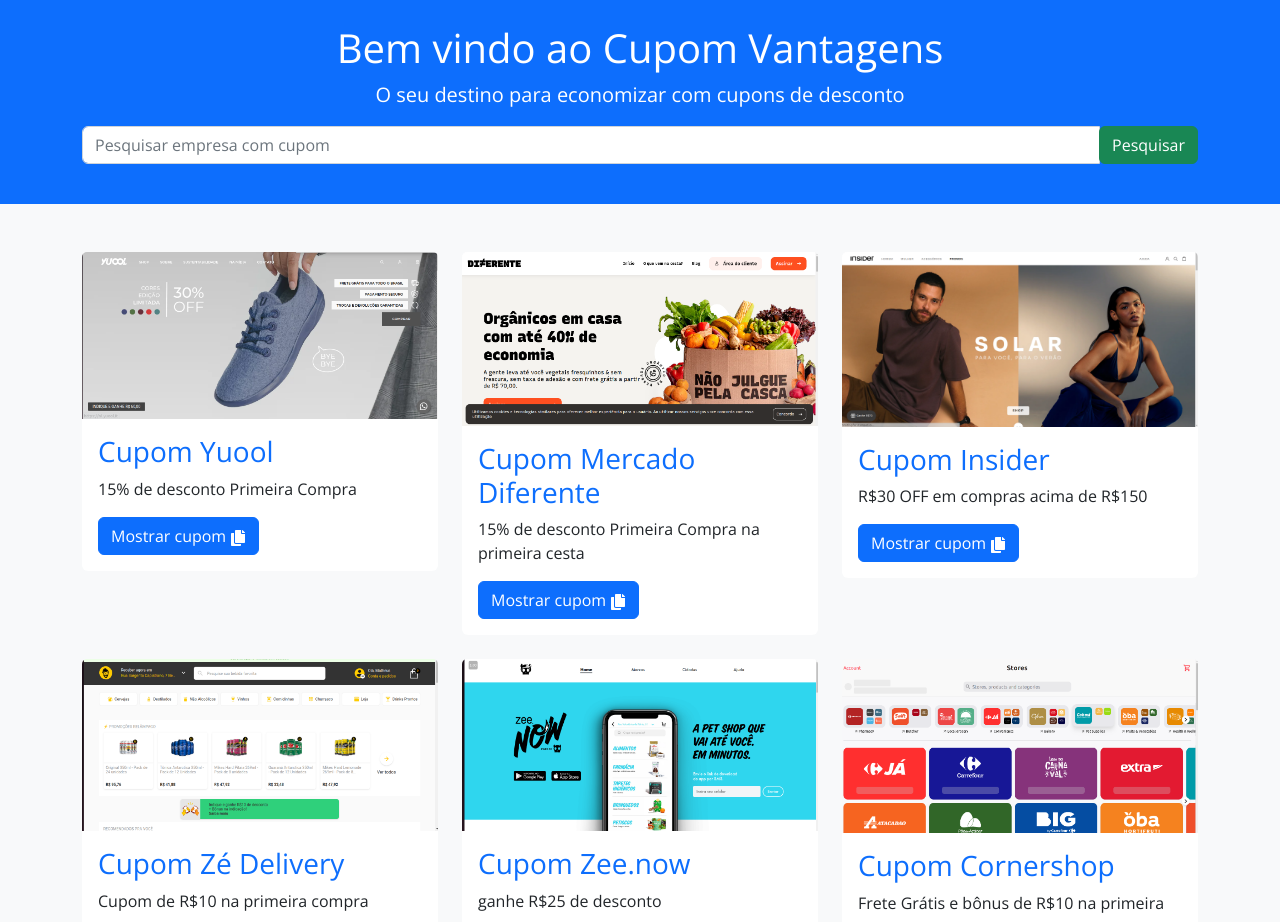
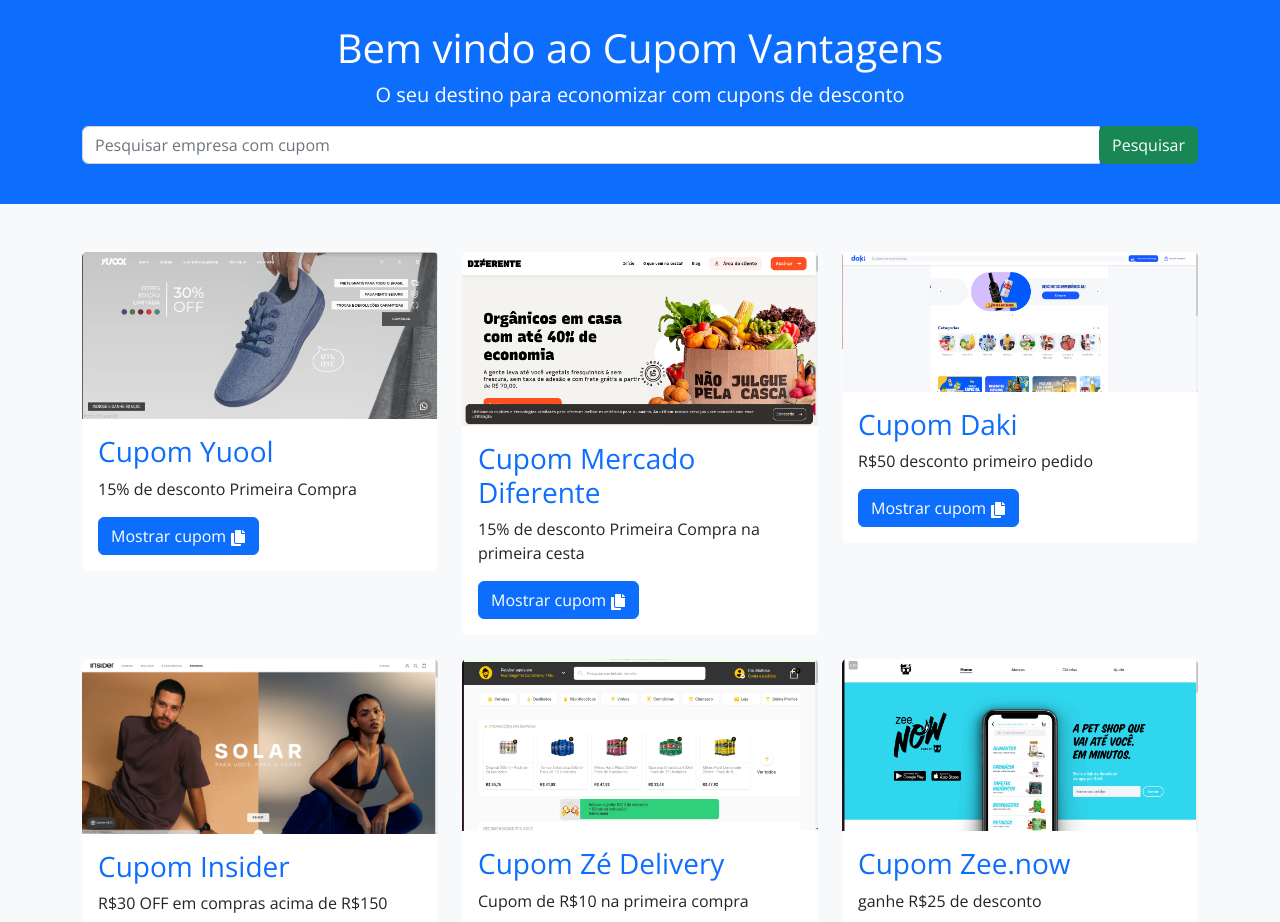
Before and after one commit to puppe1990/coupon-site, a React (Create React App) app: page / in a window 1280 px wide. Shown: the top 922 px of the page. Built offline with nearby package versions, Linux system fonts and the light colour scheme.

Commit message:
add new coupon

```diff
--- a/src/App.js
+++ b/src/App.js
@@ -16,6 +16,7 @@
 import image10 from "./images/99-viagem.png";
 import image11 from "./images/99-motorista.png";
 import image12 from "./images/woba.png";
+import image13 from "./images/daki.png";
 
 function App() {
   useEffect(() => {
@@ -40,6 +41,13 @@
       discount: "15% de desconto Primeira Compra na primeira cesta",
       couponCode: "",
       link: "https://mercdif.me/matheus-nunes-puppe",
+    },
+    {
+      name: "Cupom Daki",
+      logo: image13,
+      discount: "R$50 desconto primeiro pedido",
+      couponCode: "MP739028",
+      link: "https://soudaki.onelink.me/FYIE/3nrc647q?deep_link_value=referalCode%2FTVA3MzkwMjg%3D",
     },
     {
       name: "Cupom Insider",
```
Also changed, not shown: src/images/daki.png (added).
